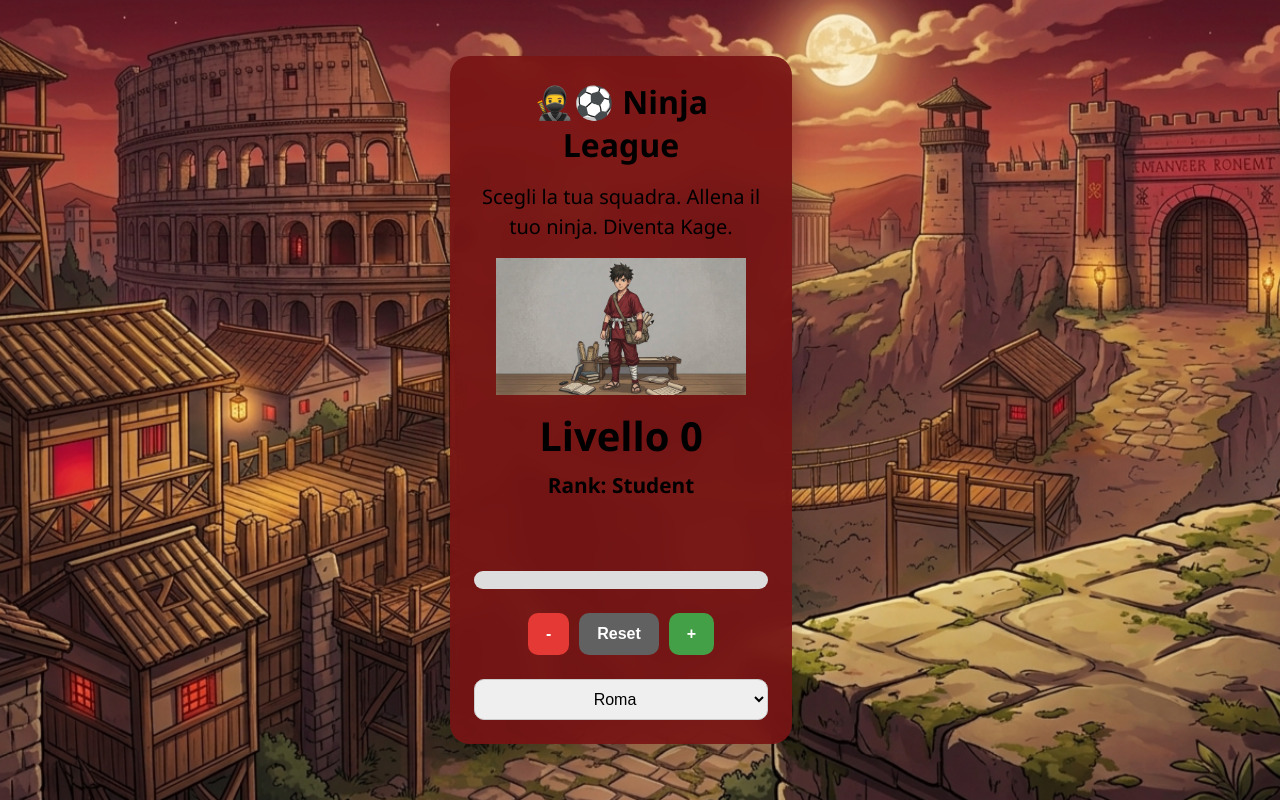
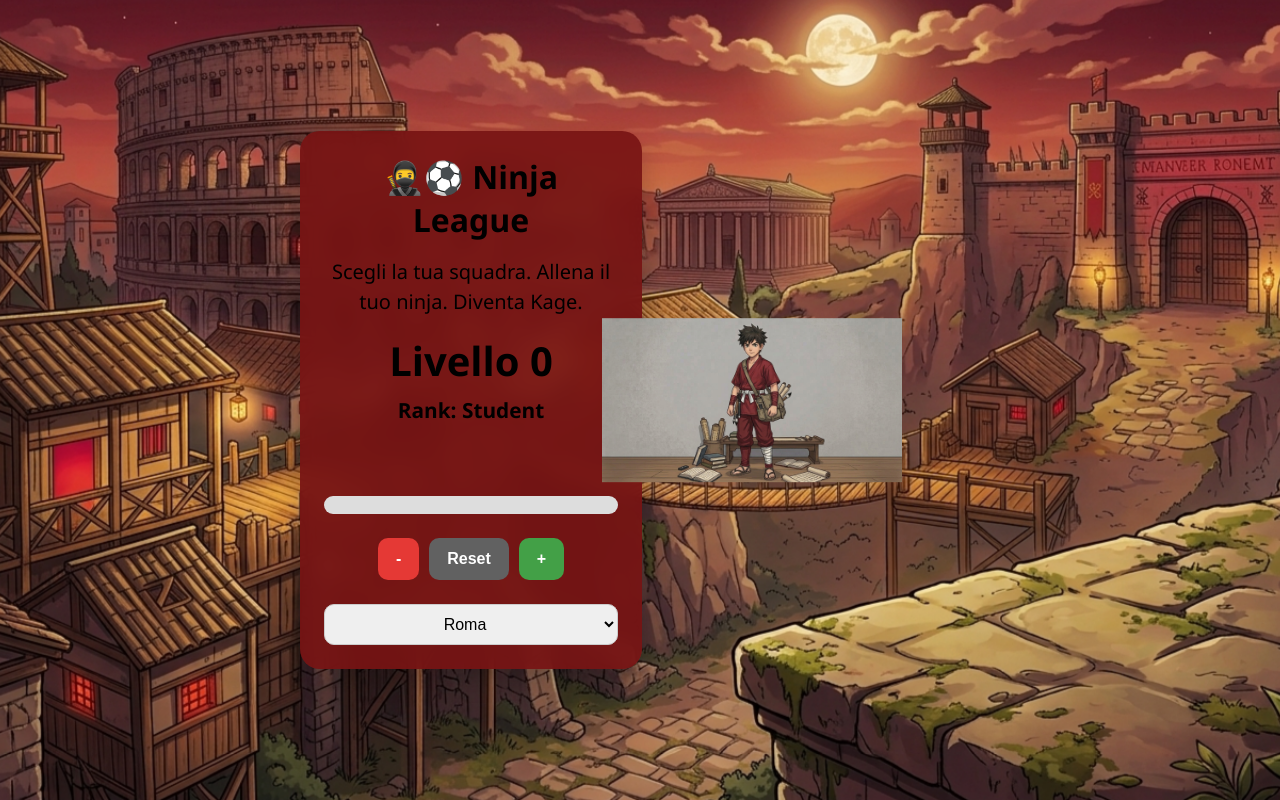
Before and after one commit to filos93/Ninja-League, a plain HTML site: page index.html in a window 1280 px wide. Drawn offline with Linux system fonts and the light colour scheme.

Commit message:
ninja-image

```diff
--- a/css/style.css
+++ b/css/style.css
@@ -97,13 +97,20 @@ body::before {
 ========================= */
 
 .container {
+    position: relative;
+    overflow: visible;
+
     width: 380px;
     max-width: 90%;
+
     padding: 1.5rem;
+
     text-align: center;
-    background-color: rgba(255, 255, 255, 0.95);
+
     border-radius: 20px;
+
     box-shadow: 0 10px 25px rgba(0, 0, 0, 0.2);
+
     backdrop-filter: blur(10px);
 }
 
@@ -169,10 +176,24 @@ body::before {
 ========================= */
 
 .ninja-image {
-    width: 250px;
-    max-width: 100%;
+    position: absolute;
 
-    margin-bottom: 0.5rem;
+    top: 50%;
+    right: -260px;
+
+    transform: translateY(-50%);
+
+    width: 300px;
+
+    max-width: none;
+
+    margin: 0;
+
+    pointer-events: none;
+}
+
+#app {
+    padding-right: 300px;
 }
 
 /* =========================
```
